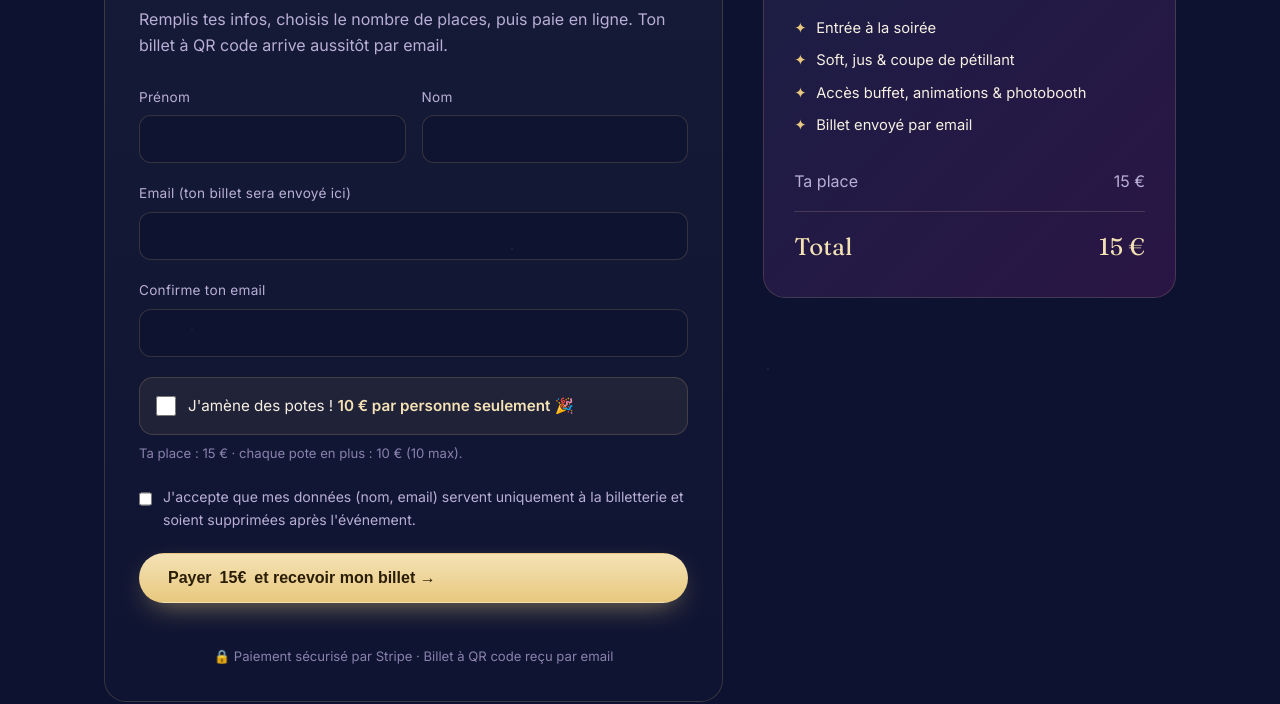
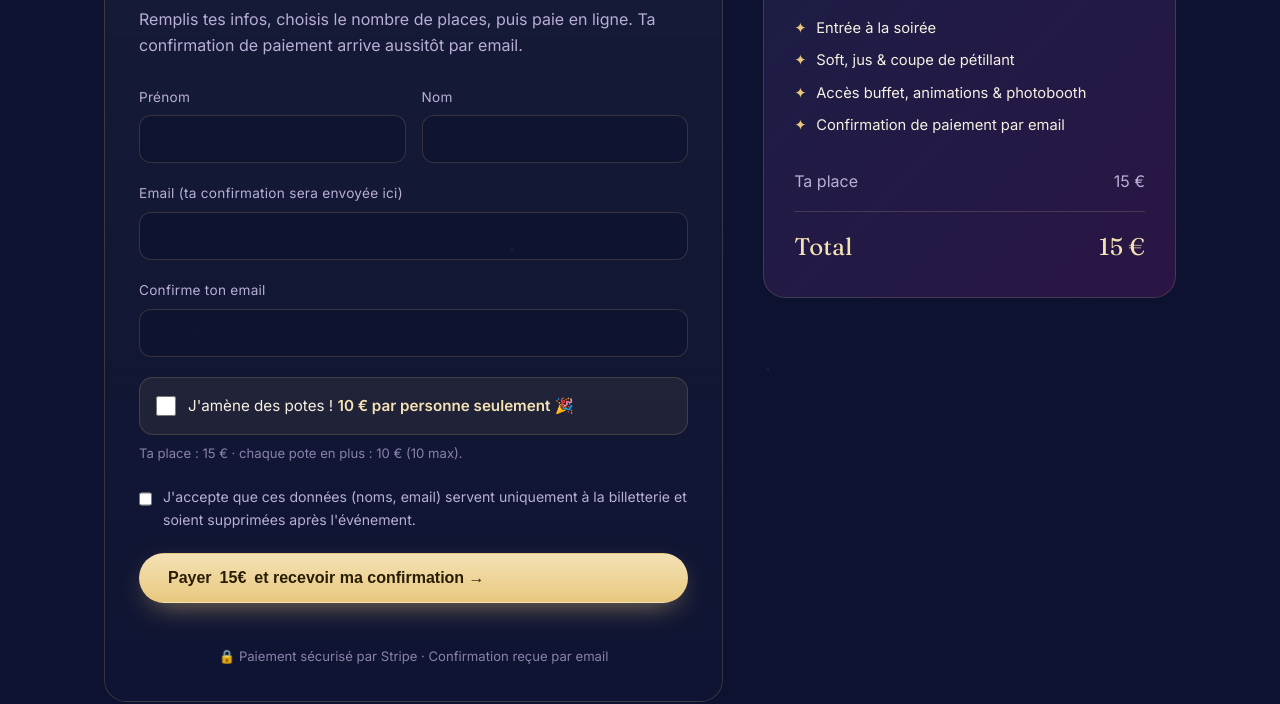
Before and after one commit to Jaammhhh/bal-de-promo-ifsi, a website: page reservation.html in a window 1280 px wide. Shown: the part 311-1015 px from the top of the page. Drawn offline with Linux system fonts and the light colour scheme.

Commit message:
Add files via upload

```diff
--- a/reservation.html
+++ b/reservation.html
@@ -4,7 +4,7 @@
   <meta charset="UTF-8" />
   <meta name="viewport" content="width=device-width, initial-scale=1.0" />
   <title>Réserver ma place · Bal de Promo 2026</title>
-  <meta name="description" content="Réserve ta place pour le bal de promo 2026 — paiement sécurisé et billet envoyé par email." />
+  <meta name="description" content="Réserve ta place pour le bal de promo 2026 — paiement sécurisé, confirmation envoyée par email." />
   <link rel="preconnect" href="https://fonts.googleapis.com" />
   <link rel="preconnect" href="https://fonts.gstatic.com" crossorigin />
   <link href="https://fonts.googleapis.com/css2?family=Fraunces:ital,opsz,wght@0,9..144,400;0,9..144,500;0,9..144,600;1,9..144,400&family=Inter:wght@400;500;600&display=swap" rel="stylesheet" />
@@ -33,7 +33,7 @@
       <div class="form-card">
         <p class="eyebrow">Réservation</p>
         <h2 class="serif">Réserve ta place</h2>
-        <p>Remplis tes infos, choisis le nombre de places, puis paie en ligne. Ton billet à QR code arrive aussitôt par email.</p>
+        <p>Remplis tes infos, choisis le nombre de places, puis paie en ligne. Ta confirmation de paiement arrive aussitôt par email.</p>
 
         <form id="resa-form" novalidate>
           <div class="row2">
@@ -48,7 +48,7 @@
           </div>
 
           <div class="field">
-            <label for="email">Email (ton billet sera envoyé ici)</label>
+            <label for="email">Email (ta confirmation sera envoyée ici)</label>
             <input type="email" id="email" name="email" autocomplete="email" required />
           </div>
           <div class="field">
@@ -66,18 +66,22 @@
             <button type="button" id="plus" aria-label="Ajouter">+</button>
             <span class="hint">potes en plus (10 max)</span>
           </div>
+
+          <!-- noms des potes (générés automatiquement) -->
+          <div id="potes-noms"></div>
+
           <p class="hint">Ta place : 15 € · chaque pote en plus : 10 € (10 max).</p>
 
           <div class="consent">
             <input type="checkbox" id="consent" required />
-            <label for="consent">J'accepte que mes données (nom, email) servent uniquement à la billetterie et soient supprimées après l'événement.</label>
+            <label for="consent">J'accepte que ces données (noms, email) servent uniquement à la billetterie et soient supprimées après l'événement.</label>
           </div>
 
           <button type="submit" class="btn btn-primary" id="pay-btn" style="width:100%">
-            Payer <span id="btn-total">15€</span> et recevoir mon billet →
+            Payer <span id="btn-total">15€</span> et recevoir ma confirmation →
           </button>
           <p class="error-msg" id="error"></p>
-          <p class="pay-note">🔒 Paiement sécurisé par Stripe · Billet à QR code reçu par email</p>
+          <p class="pay-note">🔒 Paiement sécurisé par Stripe · Confirmation reçue par email</p>
         </form>
       </div>
 
@@ -90,7 +94,7 @@
           <li>Entrée à la soirée</li>
           <li>Soft, jus & coupe de pétillant</li>
           <li>Accès buffet, animations & photobooth</li>
-          <li>Billet envoyé par email</li>
+          <li>Confirmation de paiement par email</li>
         </ul>
         <div class="line"><span>Ta place</span><span>15 €</span></div>
         <div class="line" id="line-potes" style="display:none"><span id="potes-label">Potes</span><span id="potes-sum">0 €</span></div>
```
Also changed, not shown: merci.html (+2 -2 lines).
